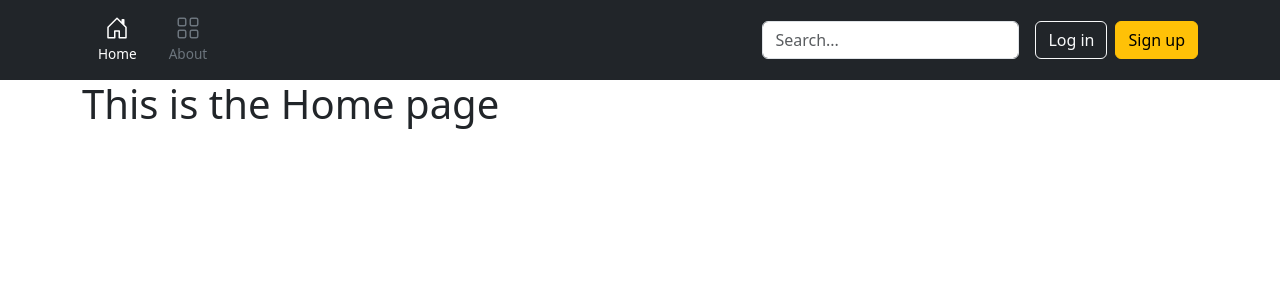
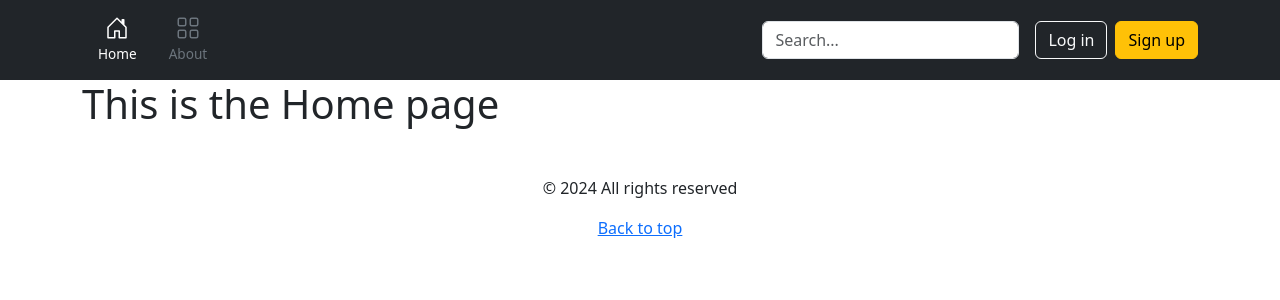
Before and after one commit to qmacias/online-movies-frontend, a Vue app: page / in a window 1280 px wide. Shown: the top 300 px of the page. Built offline with nearby package versions, Linux system fonts and the light colour scheme.

Commit message:
Add Footer/Change Some Concerns

```diff
--- a/src/App.vue
+++ b/src/App.vue
@@ -1,18 +1,21 @@
 <template>
-  <Header />
+  <Header :showComponent="showComponent" />
   <router-view />
+  <Footer :showComponent="showComponent" />
 </template>
 
 <script setup>
-import { watchEffect } from "vue";
 import { useRoute } from "vue-router";
+import { watchEffect, ref } from "vue";
 
 import Header from "@/components/Header.vue";
+import Footer from "@/components/Footer.vue";
 
-// Using Composition API
 const route = useRoute();
+const showComponent = ref(true);
 
 watchEffect(() => {
+  showComponent.value = !route.meta.hideComponents;
   document.title = route.meta.title || "Default Page";
 });
 </script>
--- /dev/null
+++ b/src/components/Footer.vue
@@ -0,0 +1,28 @@
+<template>
+  <footer v-if="showComponent">
+    <p>&copy; 2024 All rights reserved</p>
+    <p>
+      <a href="#">Back to top</a>
+    </p>
+  </footer>
+</template>
+
+<script>
+export default {
+  name: "Footer",
+  components: {},
+  props: {
+    showComponent: Boolean,
+  },
+};
+</script>
+
+<style scoped>
+footer {
+  padding: 2.5rem 0;
+  text-align: center;
+}
+footer p:last-child {
+  margin-bottom: 0;
+}
+</style>
--- a/src/components/Header.vue
+++ b/src/components/Header.vue
@@ -1,5 +1,5 @@
 <template>
-  <header v-if="shouldShowHeader">
+  <header v-if="showComponent">
     <div class="px-3 py-2 text-bg-dark">
       <div class="container">
         <div
@@ -37,11 +37,8 @@ export default {
   components: {
     NavigationBar,
   },
-  computed: {
-    // Using Option API
-    shouldShowHeader() {
-      return !this.$route.meta.hideHeader;
-    },
+  props: {
+    showComponent: Boolean,
   },
 };
 </script>
--- a/src/router/index.js
+++ b/src/router/index.js
@@ -25,7 +25,7 @@ const routes = [
     path: "/:pathMatch(.*)",
     component: NotFoundError,
     meta: {
-      hideHeader: true,
+      hideComponents: true,
       title: "404 Page",
     },
   },
```
